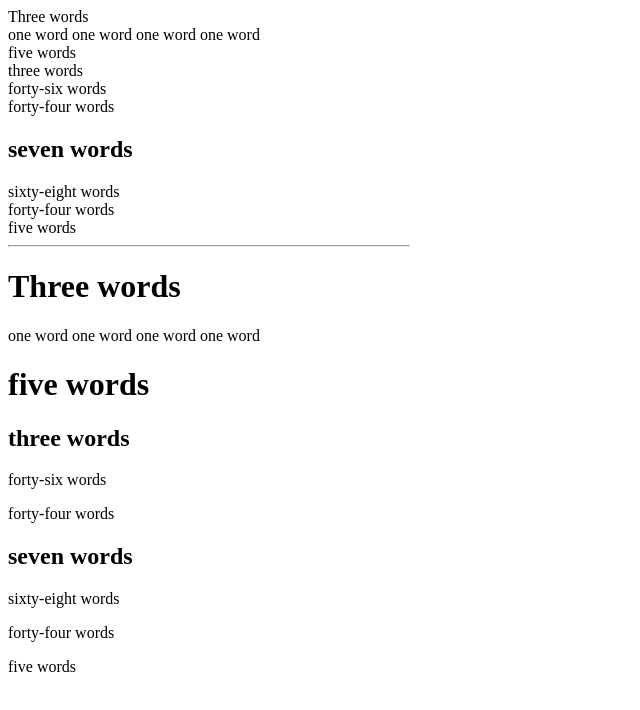
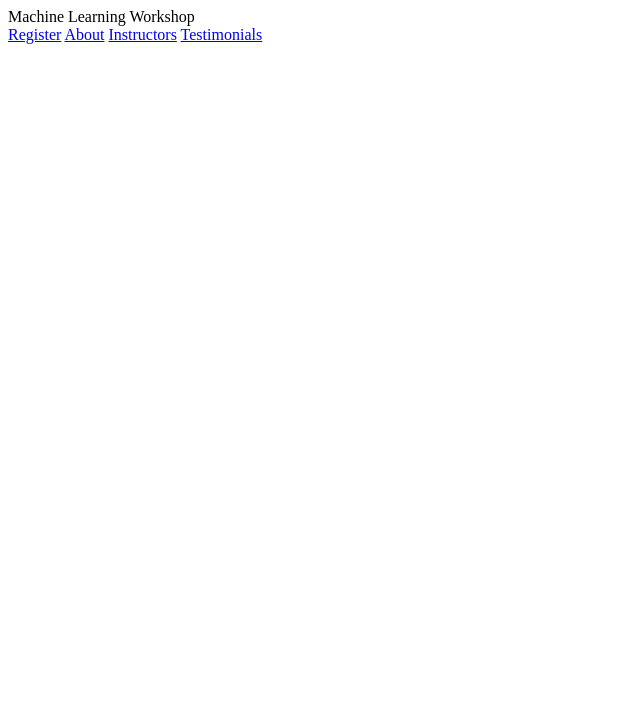
Before and after one commit to this-is-geek-sassy/web.dev-html, a plain HTML site: page index.html in a window 1280 px wide. Shown: the whole page, without its empty margins (0-640 px from the left). Drawn offline with Linux system fonts and the light colour scheme.

Commit message:
non seamantic layout

```diff
--- a/index.html
+++ b/index.html
@@ -47,7 +47,7 @@
 </head>
 
 <body>
-  <div id="non-semantic">
+  <!-- <div id="non-semantic">
     <div>
       <span>Three words</span>
       <div>
@@ -105,7 +105,20 @@
     <footer>
       <p>five words</p>
     </footer>
+  </div> -->
+
+  <!-- start header -->
+  <div id="pageHeader">
+    <div id="title">Machine Learning Workshop</div>
+    <!-- navigation -->
+    <div id="navigation">
+      <a href="#reg">Register</a>
+      <a href="#about">About</a>
+      <a href="#teachers">Instructors</a>
+      <a href="#feedback">Testimonials</a>
+    </div>
+    <!-- end navigation bar -->
   </div>
-
+  <!-- end of header -->
 </body>
 </html>
```
